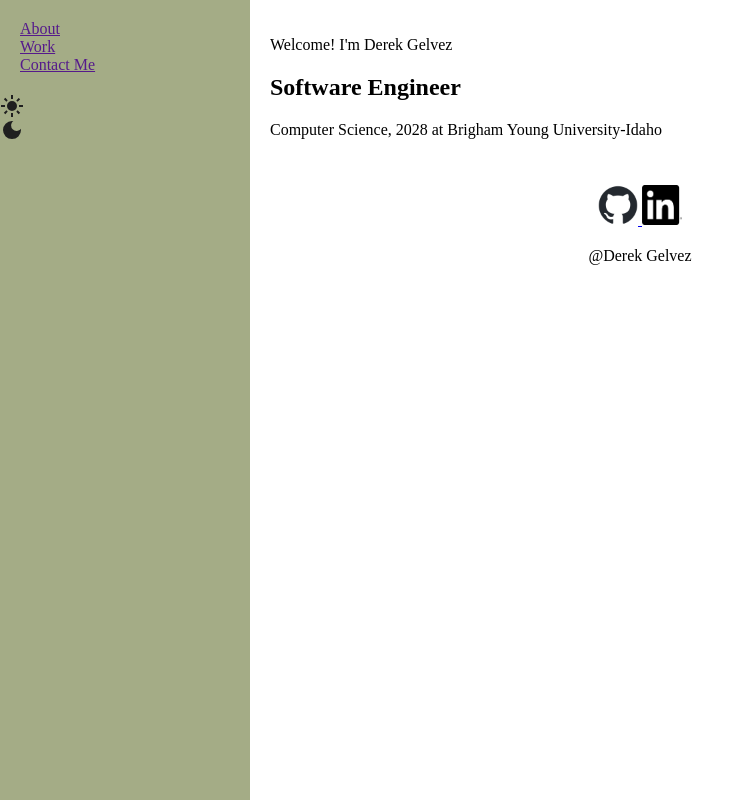
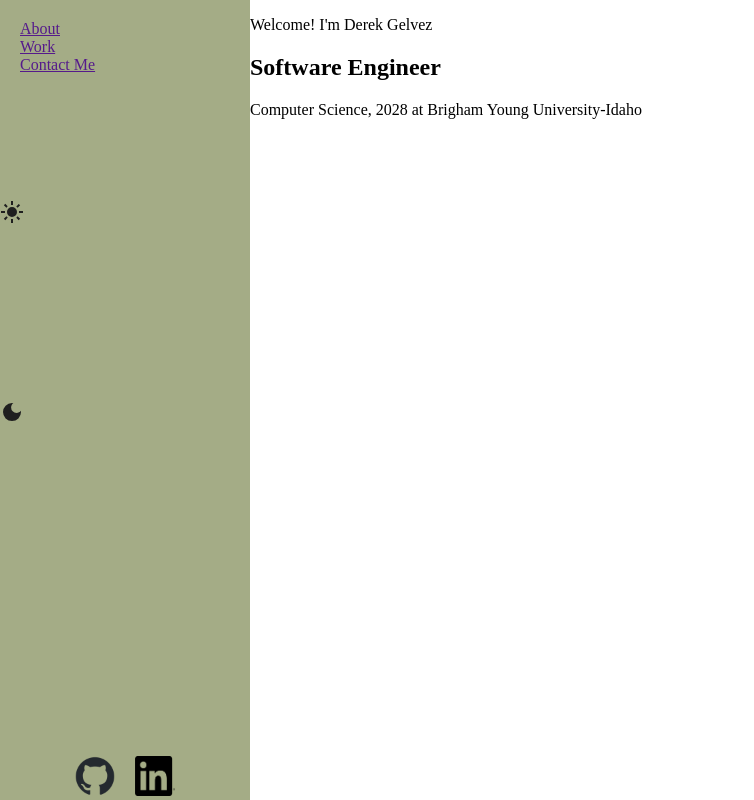
Before and after one commit to derekgelveza/Personal-Website-2, a plain HTML site: page index.html in a window 1280 px wide. Shown: the whole page, without its empty margins (0-754 px from the left). Drawn offline with Linux system fonts and the light colour scheme.

Commit message:
header container adjusted

```diff
--- a/index.html
+++ b/index.html
@@ -16,6 +16,16 @@
                 <a href="">About</a>
                 <a href="">Work</a>
                 <a href="">Contact Me</a>
+            </section>
+        </div>
+        <div class="header-logos-container">
+            <section class="header-logos">
+                    <a href="https://github.com/derekgelveza?tab=repositories">
+                        <img src="images/github-mark/github-mark.png" alt="github icon light">
+                    </a>
+                    <a href="https://brand.linkedin.com/en-us">
+                        <img src="images/in-logo/InBug-Black.png" alt="linkedin icon light">
+                    </a>
             </section>
         </div>
         <button id="theme-switch"></button>
@@ -39,16 +49,6 @@
     </main>
     <footer>
         <div class="text-in-footer">@Derek Gelvez</div>
-        <div class="footer-logos-container">
-            <section class="footer-logos">
-                <a href="https://github.com/derekgelveza?tab=repositories">
-                    <img src="images/github-mark/github-mark.png" alt="github icon light">
-                </a>
-                <a href="https://brand.linkedin.com/en-us">
-                    <img src="images/in-logo/InBug-Black.png" alt="linkedin icon light">
-                </a>
-            </section>
-        </div>
     </footer>
 
 </body>
--- a/styles.css
+++ b/styles.css
@@ -13,14 +13,27 @@ header {
     left: 0;
     height: 100vh;
     width: 250px;
+    display: grid;
+    grid-template-rows: 1fr 1fr 1fr 1fr;
+    background-color: var(--primary-footer-color);
+    z-index: 2;
+}
+.header-logos-container {
+    grid-row: 4;
     display: flex;
     flex-direction: column;
-    background-color: var(--primary-footer-color);
+    height: 100%;
+    justify-content: flex-end;
 }
-main {
-    margin-left: 250px;
-    padding: 20px;
+.header-logos {
+    display: flex;
+    gap: 20px;
+    justify-content: center;
 }
+.header-logos img {
+    width: 40px;
+    height: 40px;
+ }
 .nav {
     display: flex;
     flex-direction: column;
@@ -31,22 +44,16 @@ main {
     display: none;
 }
 body {
-    margin: 0;
-    padding: 0;
+   display: grid;
+   grid-template-columns: 250px 1fr;
+   height: 100vh;
+   margin: 0;
+}
+main {
+    grid-column: 2;
 }
 
 footer {
-    display: grid;
-    grid-template-rows: 1fr 1fr;
-    text-align: center;
-    align-items: center;
+    grid-row: 2;
+    z-index: 1;
 }
- img {
-    width: 40px;
-    height: 40px;
-
- }
-.footer-logos-container {
-    grid-row: 1;
-    margin-top: 10px;
-}
```
